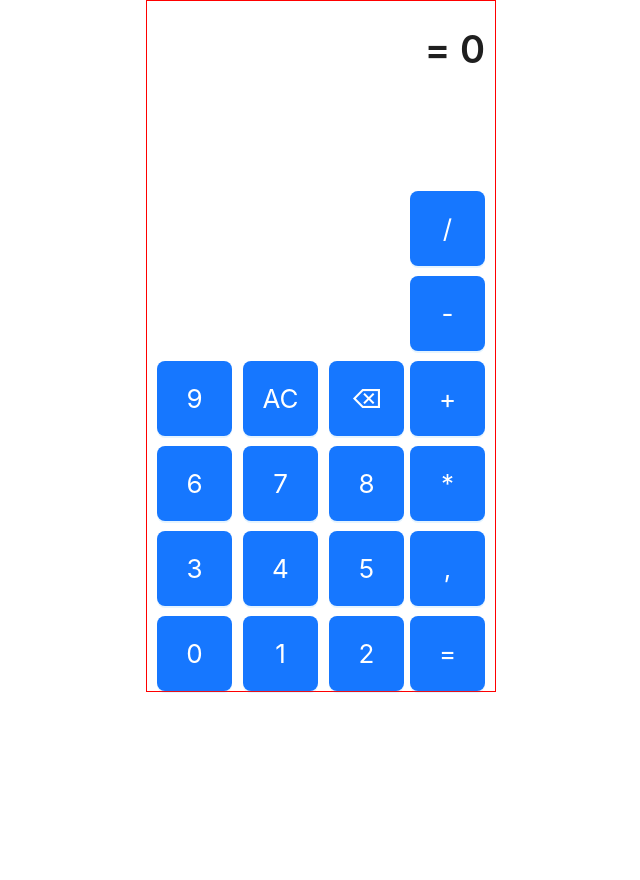
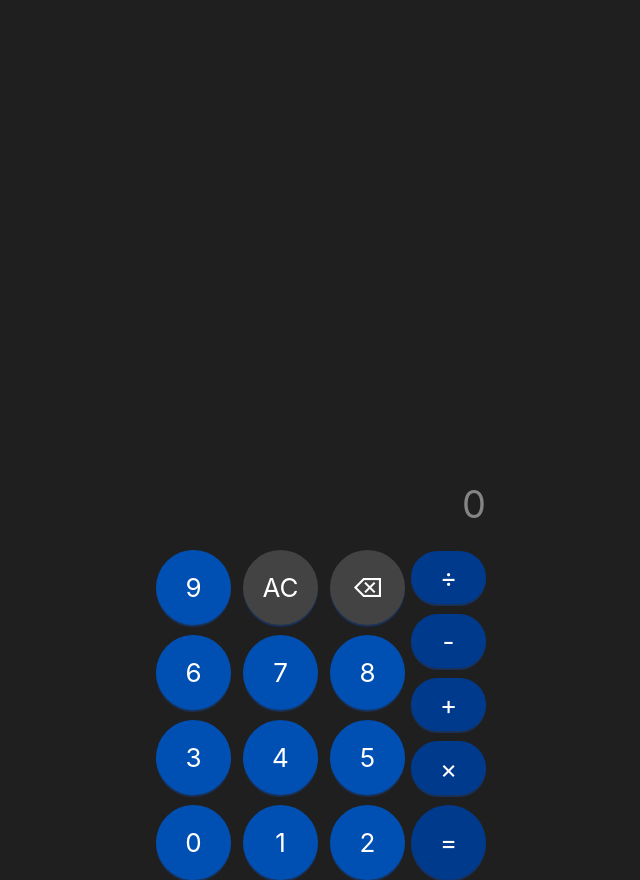
Before and after one commit to nenahui/Calculator, a React (Vite) app: page / in a window 1280 px wide. Shown: the whole page, without its empty margins (319-959 px from the left). Before the commit the page ends 800 px from the top, so only its background shows below. Built offline with nearby package versions, Linux system fonts and the light colour scheme.

Commit message:
Added animations and changed the appearance of the application, as well as deployed to github pages

```diff
--- a/src/App.tsx
+++ b/src/App.tsx
@@ -1,5 +1,19 @@
 import { Calculator } from './containers/Calculator/Calculator';
+import { ConfigProvider, theme } from 'antd';
+import { blue } from '@ant-design/colors';
 
 export const App = () => {
-  return <Calculator />;
+  return (
+    <ConfigProvider
+      theme={{
+        algorithm: theme.darkAlgorithm,
+        token: {
+          colorPrimaryText: '#000',
+          colorPrimary: blue[6],
+        },
+      }}
+    >
+      <Calculator />
+    </ConfigProvider>
+  );
 };
--- a/src/components/ButtonItem/ButtonItem.tsx
+++ b/src/components/ButtonItem/ButtonItem.tsx
@@ -3,17 +3,28 @@ import { Button } from 'antd';
 
 interface Props extends React.PropsWithChildren {
   onClick: VoidFunction;
-  iconUrl?: string;
+  width?: number;
+  height?: number;
+  colorHex?: string;
 }
 
-export const ButtonItem: React.FC<Props> = ({ onClick, iconUrl, children }) => {
+export const ButtonItem: React.FC<Props> = ({
+  onClick,
+  width = 75,
+  height = 75,
+  colorHex = '#0050b3',
+  children,
+}) => {
   return (
-    <Button onClick={onClick} size={'large'} className={'btn'} type={'primary'}>
-      {iconUrl ? (
-        <img className={'btn-with-icon'} src={iconUrl} alt={iconUrl} />
-      ) : (
-        children
-      )}
+    <Button
+      onClick={onClick}
+      size={'large'}
+      className={'btn'}
+      shape={'round'}
+      type={'primary'}
+      style={{ width: width, height: height, backgroundColor: colorHex }}
+    >
+      {children === '*' ? '×' : children === '/' ? '÷' : children}
     </Button>
   );
 };
--- a/src/constants.ts
+++ b/src/constants.ts
@@ -1,3 +1,3 @@
 export const NUMBERS = ['0', '1', '2', '3', '4', '5', '6', '7', '8', '9'];
 
-export const SYMBOLS = ['/', '-', '+', '*', ','];
+export const SYMBOLS = ['/', '-', '+', '*'];
--- a/src/containers/Calculator/Calculator.tsx
+++ b/src/containers/Calculator/Calculator.tsx
@@ -4,6 +4,16 @@ import { Flex, Typography } from 'antd';
 import { useDispatch, useSelector } from 'react-redux';
 import { RootState } from '../../app/store';
 import { calculate, decrease, increaseBy, reset } from './CalculatorSlice';
+import { motion } from 'framer-motion';
+
+const defaultAnimation = {
+  visible: {
+    opacity: 1,
+  },
+  hidden: {
+    opacity: 0,
+  },
+};
 
 export const Calculator = () => {
   const calculatorValue = useSelector(
@@ -16,17 +26,60 @@ export const Calculator = () => {
 
   return (
     <div className={'container'}>
-      <Flex vertical justify={'center'} gap={'100px'} style={{ height: '90%' }}>
+      <Flex vertical justify={'center'} gap={'small'} style={{ height: '90%' }}>
         <Flex align={'end'} vertical>
+          {calculatorTotal === 0 ? (
+            <Typography.Title style={{ marginBottom: 0 }}>
+              &nbsp;
+            </Typography.Title>
+          ) : (
+            <motion.div
+              initial={'hidden'}
+              animate={'visible'}
+              transition={{ staggerChildren: 0.1 }}
+            >
+              <Typography.Title
+                style={{ marginBottom: 0, fontWeight: 'normal' }}
+              >
+                {calculatorTotal
+                  .toString()
+                  .split('')
+                  .map((char) => (
+                    <motion.span variants={defaultAnimation}>
+                      {char}
+                    </motion.span>
+                  ))}
+              </Typography.Title>
+            </motion.div>
+          )}
           <Typography.Title
-            style={{ marginBottom: 0 }}
+            style={{ marginTop: 0, fontWeight: 'normal' }}
             type={'secondary'}
             level={2}
           >
-            {calculatorValue}
-          </Typography.Title>
-          <Typography.Title style={{ marginTop: 0 }}>
-            = {calculatorTotal}
+            {calculatorValue === '' ? (
+              <Typography.Title
+                type={'secondary'}
+                style={{ marginBottom: 0, fontWeight: 'normal' }}
+              >
+                0
+              </Typography.Title>
+            ) : (
+              <motion.div
+                initial={'hidden'}
+                animate={'visible'}
+                transition={{ staggerChildren: 0.1 }}
+              >
+                <Typography.Title
+                  type={'secondary'}
+                  style={{ marginBottom: 0, fontWeight: 'normal' }}
+                >
+                  {calculatorValue.split('').map((num) => (
+                    <motion.span variants={defaultAnimation}>{num}</motion.span>
+                  ))}
+                </Typography.Title>
+              </motion.div>
+            )}
           </Typography.Title>
         </Flex>
 
@@ -37,16 +90,34 @@ export const Calculator = () => {
                 {num}
               </ButtonItem>
             ))}
-            <ButtonItem onClick={() => dispatch(reset())}>AC</ButtonItem>
-            <ButtonItem onClick={() => dispatch(decrease())}> ⌫</ButtonItem>
+            <ButtonItem onClick={() => dispatch(reset())} colorHex={'#434343'}>
+              AC
+            </ButtonItem>
+            <ButtonItem
+              onClick={() => dispatch(decrease())}
+              colorHex={'#434343'}
+            >
+              {' '}
+              ⌫
+            </ButtonItem>
           </Flex>
           <Flex gap={10} justify={'space-between'} vertical>
             {SYMBOLS.map((sym) => (
-              <ButtonItem key={sym} onClick={() => dispatch(increaseBy(sym))}>
+              <ButtonItem
+                key={sym}
+                height={53.5}
+                onClick={() => dispatch(increaseBy(sym))}
+                colorHex={'#003a8c'}
+              >
                 {sym}
               </ButtonItem>
             ))}
-            <ButtonItem onClick={() => dispatch(calculate())}>=</ButtonItem>
+            <ButtonItem
+              onClick={() => dispatch(calculate())}
+              colorHex={'#003a8c'}
+            >
+              =
+            </ButtonItem>
           </Flex>
         </Flex>
       </Flex>
--- a/src/index.css
+++ b/src/index.css
@@ -3,28 +3,19 @@
 }
 
 body, html {
-    margin: 0;
+    margin: 15% 0 0;
+    background-color: #1f1f1f;
 }
 
 .container {
     max-width: 350px;
     margin: 0 auto;
     padding: 0 10px;
-    border: 1px solid red;
 }
 
 .btn {
-    width: 75px;
-    height: 75px;
     font-size: 26px;
     position: relative;
-}
-
-@media screen and (max-width: 400px) {
-    .btn {
-        /*width: 79px;*/
-        /*height: 79px;*/
-    }
 }
 
 .btn-with-icon {
```
Also changed, not shown: package.json (+6 -1 lines), 1 other file (tests, documents, lock files or other folders).
